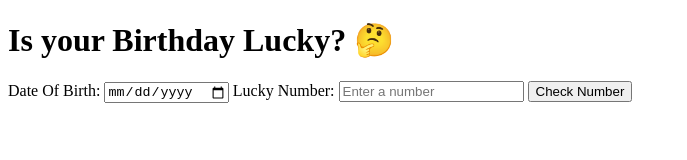
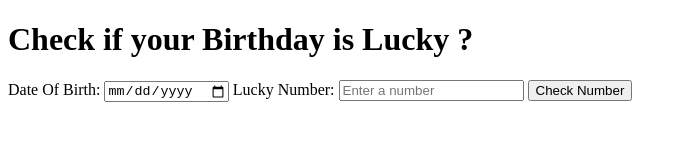
Before and after one commit to Mk4Levi/mark_11_Manthan, a plain HTML site: page index.html in a window 1280 px wide. Shown: the whole page, without its empty margins (0-687 px from the left). Drawn offline with Linux system fonts and the light colour scheme.

Commit message:
Update index.html

```diff
--- a/index.html
+++ b/index.html
@@ -11,7 +11,7 @@
     <title>Manthan_mark-11</title>
   </head>
   <body>
-    <h1 class="header">Is your Birthday Lucky? 🤔</h1>
+    <h1 class="header"> Check if your Birthday is Lucky ? </h1>
     <main class="container">
       <label for="date-of-birth">Date Of Birth:</label>
       <input type="date" id="date-of-birth" />
```
